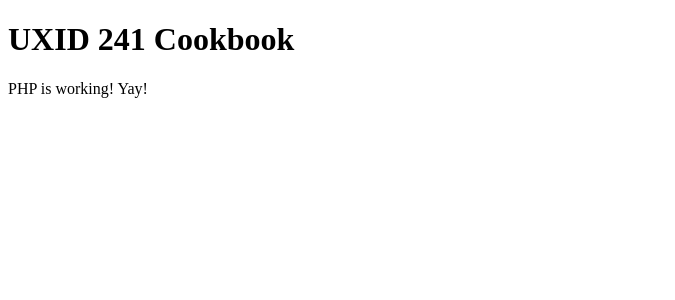
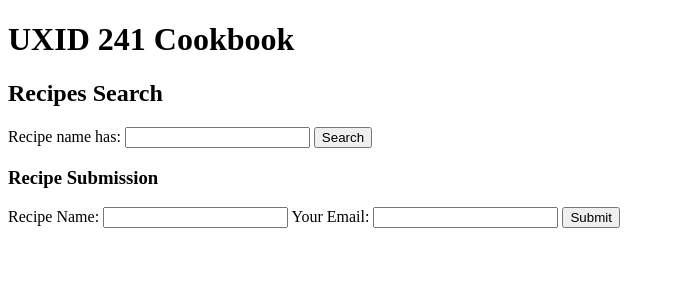
Before and after one commit to nm3377/uxid241-nm3377, a PHP site: page / in a window 1280 px wide. Shown: the top 300 px of the page, without its empty margins (0-675 px from the left). Run offline with PHP 8.4, Linux system fonts and the light colour scheme.

Commit message:
Week 2 hw

```diff
--- a/index.php
+++ b/index.php
@@ -1,13 +1,71 @@
 <?php
-
 declare(strict_types=1);
 
-$message = 'PHP is working! Yay!';
+// Getting user input, trimming the fat, and sanitizing input (listed in order of appearance)
+
+function value_trim(string $key): string {
+  return trim($_GET[$key] ?? '');
+}
+
+function post_value(string $key): string {
+  return trim($_POST[$key] ?? '');
+}
+
+function e(string $value): string {
+  return htmlspecialchars($value, ENT_QUOTES, 'UTF-8');
+} // Converts HTML characters into safe text, sanitizing the input.
+
+// To search for food in the database
+
+$food_searched = value_trim('q');
+
+$food_results = [];
+
+$recipes = [
+  'fried chicken',
+  'chicken fried rice',
+  'beef bulgogi',
+  'old country steak',
+  'mango sticky rice',
+];
+
+if ($food_searched !== '') {
+  // only searches for recipes if the result isn't empty and condition is true
+  foreach ($recipes as $recipe) {
+    if (str_contains(
+      strtolower($recipe),
+      strtolower($food_searched)
+    )) {
+      $food_results[] = $recipe;
+    }
+  }
+}
+
+$recipe_name = '';
+$email = '';
+$errors = [];
+$success = false;
+
+if ($_SERVER['REQUEST_METHOD'] === 'POST') {
+  $recipe_name = post_value('name');
+  $email = post_value('email');
+
+  if ($recipe_name === '') {
+    $errors[] = 'Recipe name is required';
+  }
+
+  if (!filter_var($email, FILTER_VALIDATE_EMAIL)) {
+    $errors[] = 'Please enter a valid e-mail address';
+  }
+
+  if (empty($errors)) {
+    $success = true;
+  }
+}
+
 ?>
 
-
-
-<!DOCTYPE html> <! Boiler plate copied over from a previous coding class. >
+<!DOCTYPE html> <!-- Boiler plate copied over from a previous coding class. -->
 <html lang="en">
   <head>
     <meta charset="UTF-8" />
@@ -16,6 +74,51 @@ $message = 'PHP is working! Yay!';
   </head>
   <body>
     <h1>UXID 241 Cookbook</h1>
-    <p><?php echo $message; ?></p>
+    <h2> Recipes Search </h2>
+    <form action="index.php" method="GET">
+      <label for="q">Recipe name has:</label>
+      <input
+        type="search"
+        id="q"
+        name="q"
+        value="<?= e($food_searched); ?>"
+      >
+      <!-- tells the browser what kind of input field this is -->
+      <!-- labels the HTML element as q , connects the input to the label used in PHP -->
+      <!-- name=q sets users search to q aka search -->
+      <!-- echo statement to have the url update and include the users search input -->
+      <button type="submit">Search</button>
+    </form>
+  <!-- submits the form once the search button is clicked  -->
+    <?php if ($food_searched !=='') : ?>
+    <!-- if it isn't empty, fetch results -->
+      <p>
+        <?= count($food_results); ?> result(s) for
+        "<?= e($food_searched); ?>"
+      </p>
+    <ul>
+      <?php foreach ($food_results as $recipe) : ?>
+        <li><?= e($recipe); ?></li>
+      <?php endforeach; ?>
+    </ul>
+    <?php endif; ?>
+
+    <!-- RECIPE SUBMISSION SECTION -->
+    <h3> Recipe Submission </h3>
+    <form action="index.php" method="POST">
+      <label for="name"> Recipe Name: </label>
+      <input type="text" id="name" name="name" required>
+      <label for="email"> Your Email: </label>
+      <input type="email" id="email" name="email" required>
+      <button type="submit"> Submit </button>
+    </form>
+
+    <?php if ($success) : ?> <!-- if recipe name and email aren't blank or missing info or are invalid it succeeds -->
+      <p> Recipe "<?=e($recipe_name); ?>" submitted by <?=e($email); ?> </p>
+    <?php else :
+      foreach ($errors as $error) : ?>
+      <p><?= e($error);?></p>
+    <?php endforeach; ?>
+    <?php endif; ?>
   </body>
 </html>
```
